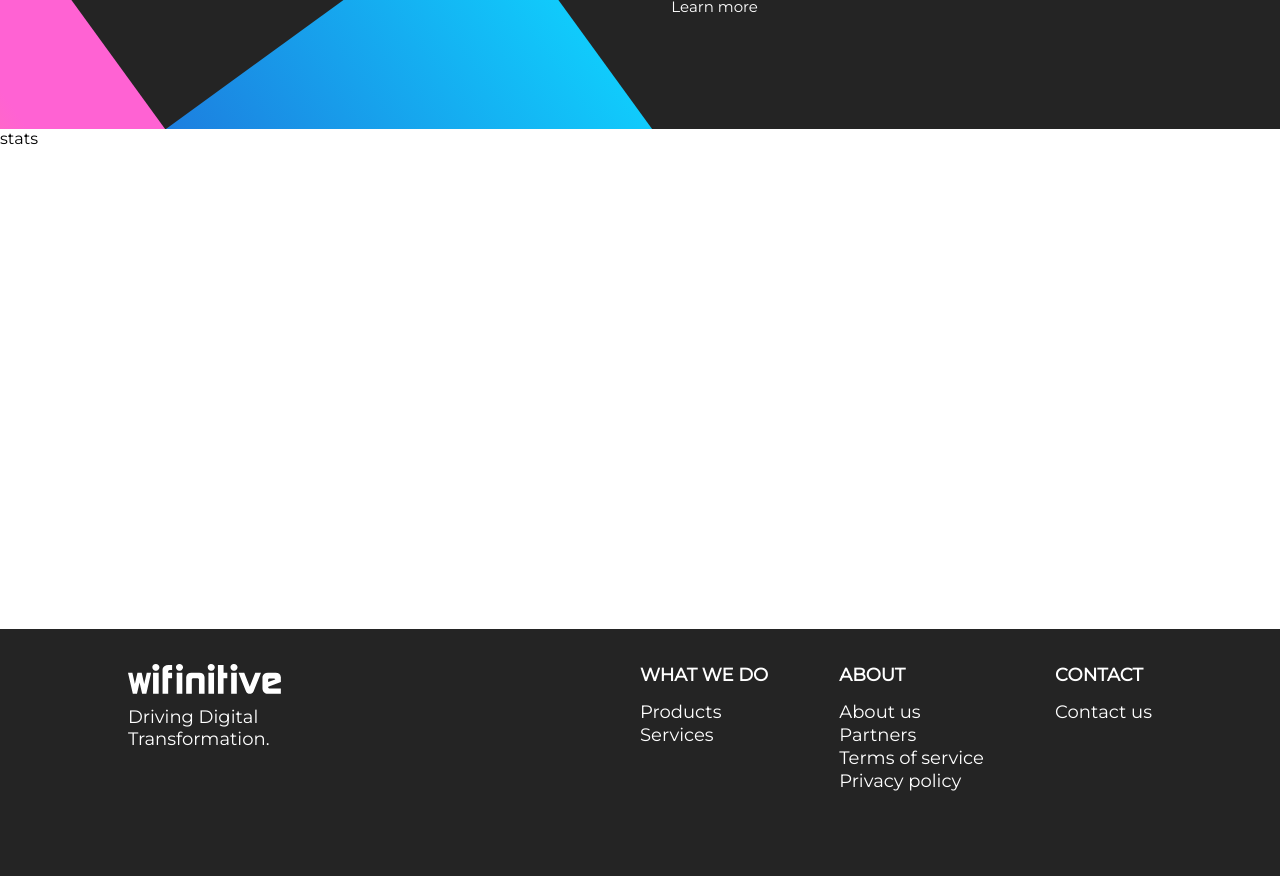
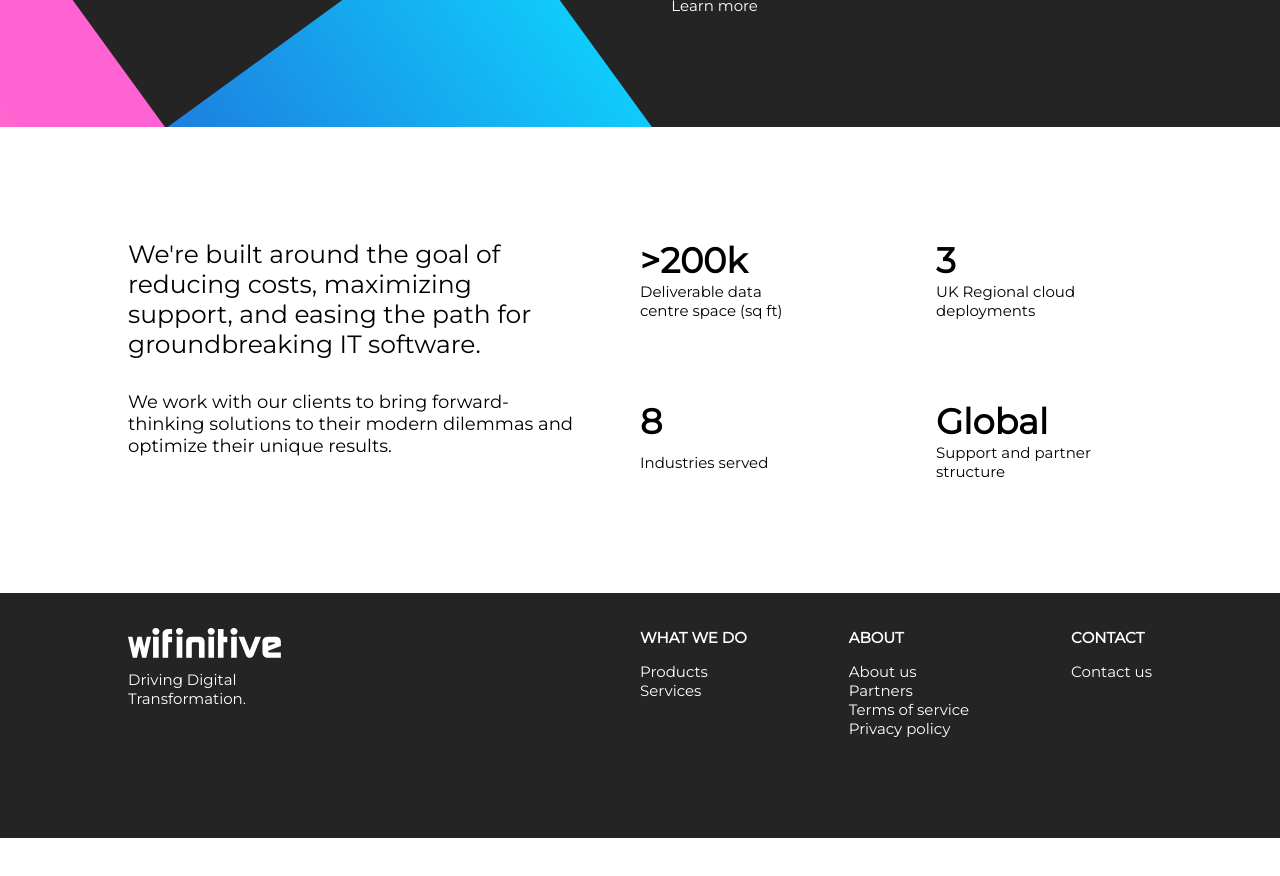
Before and after one commit to KLewin23/wifinitive, a Next.js app: page / in a window 1280 px wide. Shown: the part 800-1676 px from the top of the page. After the commit the page ends 1638 px from the top, so only its background shows below. Built offline with nearby package versions, Linux system fonts and the light colour scheme.

Commit message:
snyk stuff

```diff
--- a/components/Footer.tsx
+++ b/components/Footer.tsx
@@ -7,40 +7,40 @@ const Footer = (): JSX.Element => {
         <footer className={styles.footer}>
             <div className={styles.section1}>
                 <Logo mode={'light'} />
-                <h4>
+                <h6>
                     Driving Digital <br />
                     Transformation.
-                </h4>
+                </h6>
             </div>
             <div className={styles.section2}>
                 <div>
-                    <h4 className={styles.title}>WHAT WE DO</h4>
+                    <h6 className={styles.title}>WHAT WE DO</h6>
                     <a href={'/products'}>
-                        <h4>Products</h4>
+                        <h6>Products</h6>
                     </a>
                     <a href={'/products'}>
-                        <h4>Services</h4>
+                        <h6>Services</h6>
                     </a>
                 </div>
                 <div>
-                    <h4 className={styles.title}>ABOUT</h4>
+                    <h6 className={styles.title}>ABOUT</h6>
                     <a href={'/products'}>
-                        <h4>About us</h4>
+                        <h6>About us</h6>
                     </a>
                     <a href={'/products'}>
-                        <h4>Partners</h4>
+                        <h6>Partners</h6>
                     </a>
                     <a href={'/products'}>
-                        <h4>Terms of service</h4>
+                        <h6>Terms of service</h6>
                     </a>
                     <a href={'/products'}>
-                        <h4>Privacy policy</h4>
+                        <h6>Privacy policy</h6>
                     </a>
                 </div>
                 <div>
-                    <h4 className={styles.title}>CONTACT</h4>
+                    <h6 className={styles.title}>CONTACT</h6>
                     <a href={'/contact'}>
-                        <h4>Contact us</h4>
+                        <h6>Contact us</h6>
                     </a>
                 </div>
             </div>
--- a/components/Navbar.tsx
+++ b/components/Navbar.tsx
@@ -17,19 +17,19 @@ const Navbar = ({ mode }: { mode: 'light' | 'dark' }): JSX.Element => {
             {windowWidth > 850 ? (
                 <div className={styles.links}>
                     <a href={'/'}>
-                        <h4>Home</h4>
+                        <h5>Home</h5>
                     </a>
                     <a href={'/products'}>
-                        <h4>Products</h4>
+                        <h5>Products</h5>
                     </a>
                     <a href={'/services'}>
-                        <h4>Services</h4>
+                        <h5>Services</h5>
                     </a>
                     <a href={'/contact'}>
-                        <h4>Contact</h4>
+                        <h5>Contact</h5>
                     </a>
                     <a href={'/about'}>
-                        <h4>About</h4>
+                        <h5>About</h5>
                     </a>
                 </div>
             ) : (
--- a/package.json
+++ b/package.json
@@ -8,7 +8,8 @@
     "start": "next start",
     "lint": "next lint",
     "prepare": "husky install",
-    "snyk": "snyk test"
+    "snyk": "snyk test",
+    "test": "snyk test"
   },
   "dependencies": {
     "@fontsource/montserrat": "^4.5.1",
@@ -32,6 +33,7 @@
     "eslint-plugin-react-hooks": "^4.3.0",
     "husky": "^7.0.4",
     "prettier": "^2.5.1",
+    "snyk": "^1.833.0",
     "typescript": "4.5.4"
   }
 }
--- a/pages/index.tsx
+++ b/pages/index.tsx
@@ -47,7 +47,41 @@ const Home: NextPage = () => {
                         <div className={styles.slide4} style={{ transform: hoveredTile === 3 ? 'rotate(-36deg) scaleX(3.3)' : 'rotate(-36deg)' }} />
                     </div>
                 </div>
-                <div className={styles.stats}>stats</div>
+                <div className={styles.statsContainer}>
+                    <div style={{ maxWidth: '450px' }}>
+                        <h4 style={{ fontWeight: 'normal', marginBottom: '2rem' }}>
+                            We&apos;re built around the goal of reducing costs, maximizing support, and easing the path for groundbreaking IT
+                            software.
+                        </h4>
+                        <h5>
+                            We work with our clients to bring forward-thinking solutions to their modern dilemmas and optimize their unique results.
+                        </h5>
+                    </div>
+                    <div className={styles.stats}>
+                        <div>
+                            <h3>&gt;200k</h3>
+                            <h6>
+                                Deliverable data <br /> centre space&nbsp;(sq&nbsp;ft)
+                            </h6>
+                        </div>
+                        <div>
+                            <h3>3</h3>
+                            <h6>
+                                UK Regional cloud
+                                <br />
+                                deployments
+                            </h6>
+                        </div>
+                        <div>
+                            <h3>8</h3>
+                            <h6>Industries served</h6>
+                        </div>
+                        <div>
+                            <h3>Global</h3>
+                            <h6>Support and partner structure</h6>
+                        </div>
+                    </div>
+                </div>
             </main>
             <Footer />
         </>
--- a/styles/Footer.module.css
+++ b/styles/Footer.module.css
@@ -1,10 +1,12 @@
 .footer {
+    position: relative;
     display: flex;
     flex-direction: row;
     justify-content: space-between;
     background-color: #242424;
     padding: 35px 1% 100px 1%;
     color: white;
+    z-index: 500;
 }
 
 .section1 {
--- a/styles/Home.module.css
+++ b/styles/Home.module.css
@@ -1,24 +1,16 @@
 .quarterTiles {
     position: relative;
     display: grid;
-    grid-template-columns: repeat(auto-fill, minmax(40ch, 50%));
+    grid-template-columns: 1fr;
     background-color: #242424;
+    overflow: hidden;
     padding: 5vh 5%;
     color: white;
-    row-gap: 10vh;
-}
-
-@media only screen and (min-width: 850px) {
-    .quarterTiles {
-        padding: 7rem 12%;
-        row-gap: 22vh;
-    }
+    grid-row-gap: 10vh;
 }
 
 .tile {
     position: relative;
-    display: flex;
-    flex-direction: column;
     width: 40ch;
     margin: 0 auto;
     cursor: pointer;
@@ -30,14 +22,13 @@
 }
 
 .tile > p {
-    font-size: 20px;
+    font-size: 1.25rem;
     max-width: 325px;
 }
 
 .tile > a {
     font-family: Montserrat, sans-serif;
-    font-size: 15px;
-    width: fit-content;
+    font-size: 0.9375rem;
     border-bottom: solid 1px transparent;
     transition: all 0.4s ease-in-out;
 }
@@ -86,9 +77,34 @@
     transition: all 0.6s ease-in-out;
 }
 
-.stats {
+.statsContainer {
     position: relative;
+    display: grid;
+    grid-template-columns: 1fr;
+    grid-row-gap: 2rem;
+    padding: 3rem 5%;
     z-index: 50;
-    height: 500px;
     background-color: white;
 }
+.stats {
+    display: grid;
+    grid-gap: 5rem;
+    grid-template-columns: 1fr 1fr;
+}
+
+.stats > div {
+    display: grid;
+    flex-direction: column;
+}
+
+@media only screen and (min-width: 850px) {
+    .quarterTiles {
+        grid-template-columns: 1fr 1fr;
+        padding: 7rem 12%;
+        grid-row-gap: 22vh;
+    }
+    .statsContainer {
+        padding: 7rem 10%;
+        grid-template-columns: 1fr 1fr;
+    }
+}
--- a/styles/globals.css
+++ b/styles/globals.css
@@ -42,13 +42,20 @@ h3 {
 
 h4 {
     font-family: Montserrat, sans-serif;
-    font-size: 1.125rem;
+    font-size: 1.5625rem;
     font-weight: normal;
     margin: 0;
 }
 
 h5 {
     font-family: Montserrat, sans-serif;
+    font-size: 1.125rem;
+    font-weight: normal;
+    margin: 0;
+}
+
+h6 {
+    font-family: Montserrat, sans-serif;
     font-size: 0.9375rem;
     font-weight: normal;
     margin: 0;
```
Also changed, not shown: 2 other files (tests, documents, lock files or other folders).
